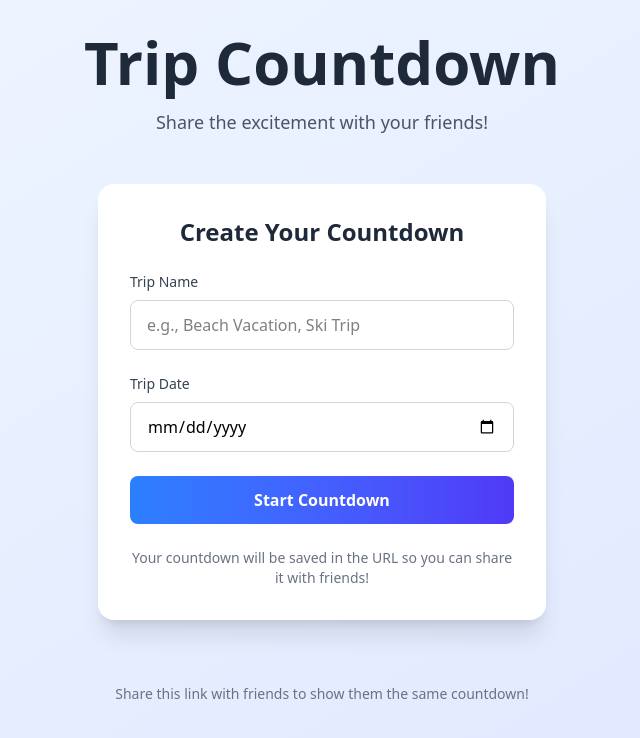
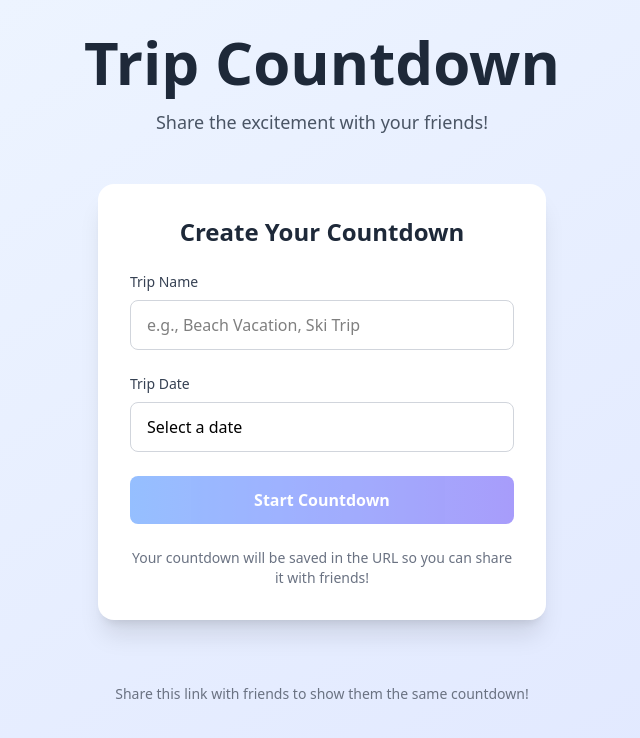
Before and after one commit to Scc33/counter, a Next.js app: page / in a window 1280 px wide. Shown: the top 738 px of the page, without its empty margins (318-958 px from the left). Built offline with nearby package versions, Linux system fonts and the light colour scheme.

Commit message:
Add react-calendar for date selection in CountdownForm; update package dependencies

```diff
--- a/app/components/CountdownForm.tsx
+++ b/app/components/CountdownForm.tsx
@@ -1,6 +1,8 @@
 "use client";
 
 import { useState } from "react";
+import Calendar from "react-calendar";
+import "react-calendar/dist/Calendar.css";
 
 interface CountdownFormProps {
   onSubmit: (title: string, date: string) => void;
@@ -8,19 +10,36 @@ interface CountdownFormProps {
 
 export default function CountdownForm({ onSubmit }: CountdownFormProps) {
   const [title, setTitle] = useState("");
-  const [date, setDate] = useState("");
+  const [date, setDate] = useState<Date | null>(null);
+  const [showCalendar, setShowCalendar] = useState(false);
 
   const handleSubmit = (e: React.FormEvent) => {
     e.preventDefault();
     if (title.trim() && date) {
-      onSubmit(title.trim(), date);
+      const dateString = date.toISOString().split("T")[0];
+      onSubmit(title.trim(), dateString);
+    }
+  };
+
+  const handleDateChange = (value: any) => {
+    if (value instanceof Date) {
+      setDate(value);
+      setShowCalendar(false);
     }
   };
 
   // Get tomorrow's date as the minimum date
   const tomorrow = new Date();
   tomorrow.setDate(tomorrow.getDate() + 1);
-  const minDate = tomorrow.toISOString().split("T")[0];
+
+  const formatDate = (date: Date | null) => {
+    if (!date) return "";
+    return date.toLocaleDateString("en-US", {
+      year: "numeric",
+      month: "long",
+      day: "numeric",
+    });
+  };
 
   return (
     <div className="bg-white dark:bg-gray-800 rounded-2xl shadow-xl p-8 max-w-md mx-auto">
@@ -47,27 +66,43 @@ export default function CountdownForm({ onSubmit }: CountdownFormProps) {
           />
         </div>
 
-        <div>
+        <div className="relative">
           <label
             htmlFor="date"
             className="block text-sm font-medium text-gray-700 dark:text-gray-300 mb-2"
           >
             Trip Date
           </label>
-          <input
-            type="date"
-            id="date"
-            value={date}
-            onChange={(e) => setDate(e.target.value)}
-            min={minDate}
-            className="w-full px-4 py-3 border border-gray-300 dark:border-gray-600 rounded-lg focus:ring-2 focus:ring-blue-500 focus:border-transparent dark:bg-gray-700 dark:text-white"
-            required
-          />
+          <button
+            type="button"
+            onClick={() => setShowCalendar(!showCalendar)}
+            className="w-full px-4 py-3 border border-gray-300 dark:border-gray-600 rounded-lg focus:ring-2 focus:ring-blue-500 focus:border-transparent dark:bg-gray-700 dark:text-white text-left bg-white dark:bg-gray-700"
+          >
+            {date ? formatDate(date) : "Select a date"}
+          </button>
+
+          {showCalendar && (
+            <div className="absolute z-10 mt-1 bg-white dark:bg-gray-700 rounded-lg shadow-xl border border-gray-200 dark:border-gray-600">
+              <Calendar
+                onChange={handleDateChange}
+                minDate={tomorrow}
+                value={date}
+                className="rounded-lg"
+                tileClassName={({ date: tileDate }) => {
+                  if (date && tileDate.toDateString() === date.toDateString()) {
+                    return "bg-blue-500 text-white rounded";
+                  }
+                  return "";
+                }}
+              />
+            </div>
+          )}
         </div>
 
         <button
           type="submit"
-          className="w-full bg-gradient-to-r from-blue-500 to-indigo-600 text-white font-semibold py-3 px-6 rounded-lg hover:from-blue-600 hover:to-indigo-700 transition-all duration-200 transform hover:scale-105"
+          disabled={!title.trim() || !date}
+          className="w-full bg-gradient-to-r from-blue-500 to-indigo-600 text-white font-semibold py-3 px-6 rounded-lg hover:from-blue-600 hover:to-indigo-700 transition-all duration-200 transform hover:scale-105 disabled:opacity-50 disabled:cursor-not-allowed disabled:transform-none"
         >
           Start Countdown
         </button>
```
Also changed, not shown: package.json (+7 -6 lines), 1 other file (tests, documents, lock files or other folders).
